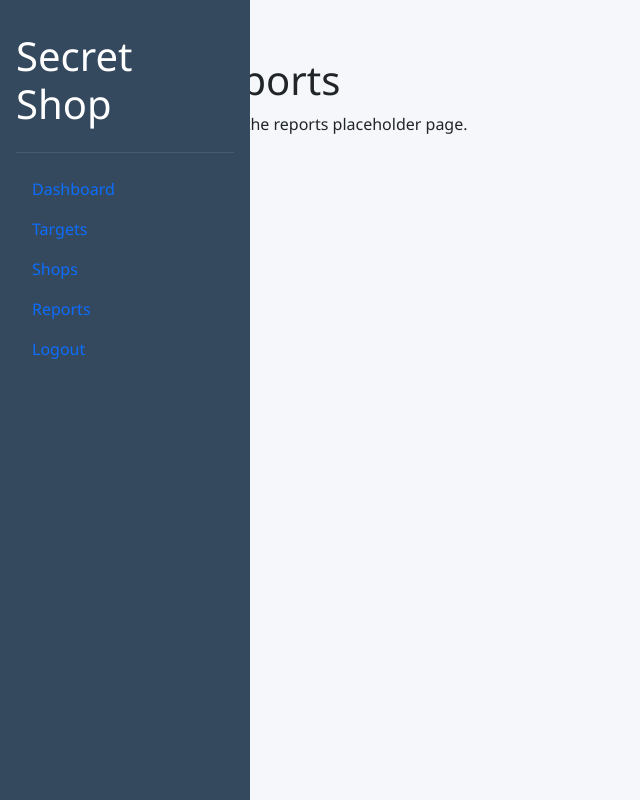
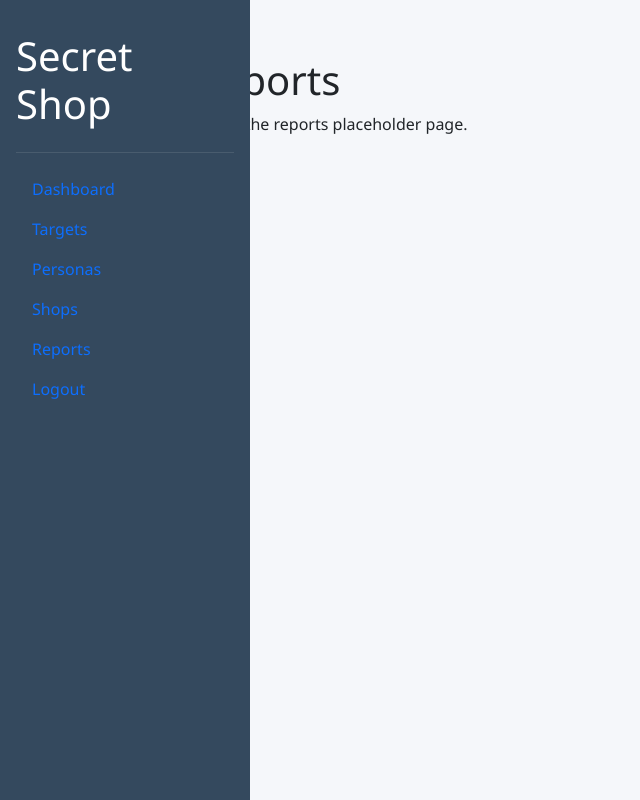
Before and after one commit to JacobTheis/secret-shopper, a Django app: page /reports/ in a window 1280 px wide. Shown: the whole page, without its empty margins (0-640 px from the left). Run offline with Django 5.2, Linux system fonts and the light colour scheme; the visitor is signed in with stand-in values (Sample User, id 1); parts of the project's set-up code (start-up, migrations or seed data) failed here and were passed over.

Commit message:
feat: Add Personas link to navigation

```diff
--- a/templates/partials/navigation.html
+++ b/templates/partials/navigation.html
@@ -11,6 +11,11 @@
         <li class="nav-item {% if request.resolver_match.app_name == 'targets' %}active{% endif %}">
             <a class="nav-link" href="{% url 'targets:index' %}">
                 Targets
+            </a>
+        </li>
+        <li class="nav-item {% if request.resolver_match.app_name == 'personas' %}active{% endif %}">
+            <a class="nav-link" href="{% url 'personas:index' %}">
+                Personas
             </a>
         </li>
         <li class="nav-item {% if request.resolver_match.app_name == 'shops' %}active{% endif %}">
```
